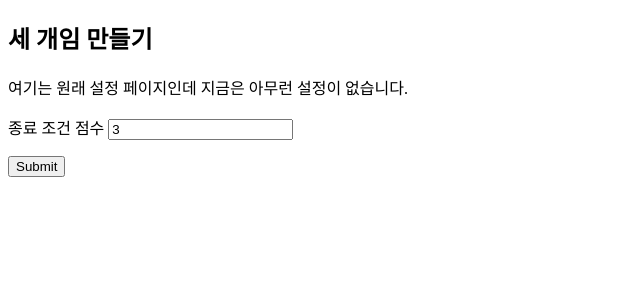
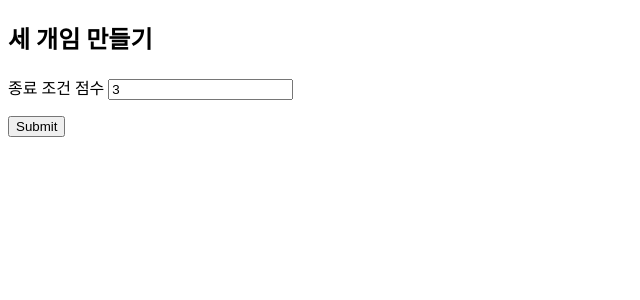
Before and after one commit to junhg0211/liskadia, a Flask app: page /new_game in a window 1280 px wide. Shown: the part 91-391 px from the top of the page, without its empty margins (0-640 px from the left). Run offline with Flask 2, Linux system fonts and the light colour scheme; parts of the project's set-up code (start-up, migrations or seed data) failed here and were passed over.

```diff
--- a/templates/new_game.html
+++ b/templates/new_game.html
@@ -2,7 +2,6 @@
 
 {% block content %}
     <h2>세 개임 만들기</h2>
-    <p>여기는 원래 설정 페이지인데 지금은 아무런 설정이 없습니다.</p>
     <form action="/games/new" method="POST">
         <p><label for="score">종료 조건 점수 <input type="number" name="score" id="score" value="3" min="1"></label></p>
         <input type="submit">
```
